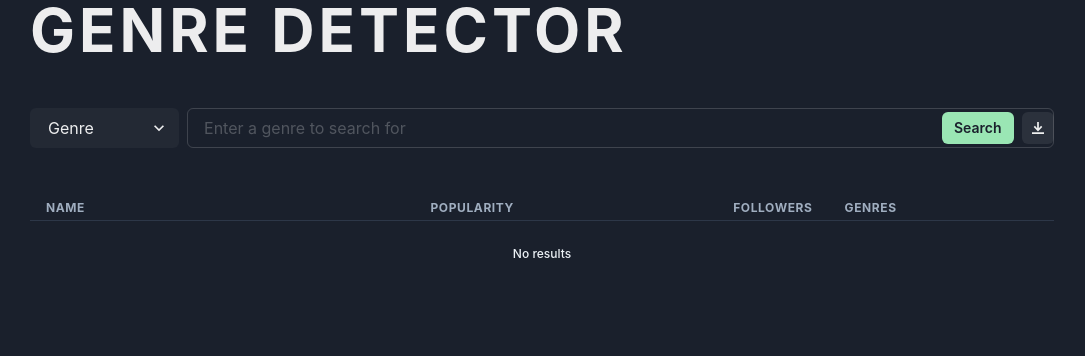
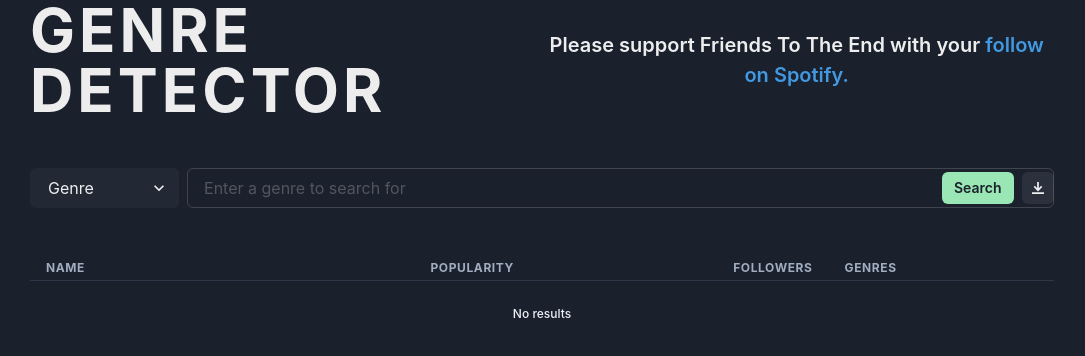
Before and after one commit to skurtz97/genredetector-client, a React (Create React App) app: page / in a window 1280 px wide. Shown: the top 356 px of the page, without its empty margins (98-1183 px from the left). Built offline with nearby package versions, Linux system fonts and the light colour scheme.

Commit message:
Added link to customer page.

```diff
--- a/src/App.js
+++ b/src/App.js
@@ -1,24 +1,24 @@
+import { DownloadIcon } from "@chakra-ui/icons";
 import {
+  Button,
+  Flex,
   Heading,
-  Button,
+  IconButton,
   Input,
   InputGroup,
   InputRightElement,
-  Flex,
   Select,
   Stack,
-  IconButton,
+  Text,
   Tooltip,
+  Link,
 } from "@chakra-ui/react";
-import { DownloadIcon } from "@chakra-ui/icons";
-import { useState, useRef } from "react";
+import axios from "axios";
+import qs from "qs";
+import { useRef, useState } from "react";
+import { CSVLink } from "react-csv";
+import "./App.css";
 import { ArtistTable } from "./ArtistTable";
-import { CSVLink } from "react-csv";
-
-import qs from "qs";
-import axios from "axios";
-
-import "./App.css";
 import { TrackTable } from "./TrackTable";
 
 function App() {
@@ -27,8 +27,6 @@ function App() {
   const [displayType, setDisplayType] = useState("genre");
   const [loading, setLoading] = useState(false);
   const [searchResults, setSearchResults] = useState([]);
-  const [tableData, setTableData] = useState([]);
-  const [tableHeaders, setTableHeaders] = useState([]);
   const csvLink = useRef();
 
   const handleChange = (event) => {
@@ -125,9 +123,21 @@ function App() {
     <div className="App">
       <Flex direction="column">
         <Stack direction="column" spacing={12} w="80%" margin="0 auto">
-          <Heading as="h1" size="3xl" textAlign="left" textTransform="uppercase" letterSpacing={4}>
-            Genre Detector
-          </Heading>
+          <Flex direction="row" justifyContent="space-between" alignItems="baseline">
+            <Heading as="h1" size="3xl" textAlign="left" textTransform="uppercase" letterSpacing={4}>
+              Genre Detector
+            </Heading>
+            <Text fontSize="xl" fontWeight="semibold">
+              Please support Friends To The End with your{" "}
+              <Link
+                textColor="blue.400"
+                _hover={{ textColor: "blue.300", textDecoration: "underline" }}
+                href="https://open.spotify.com/artist/7iSfLI1iAcghpThO7zwHjC?si=-XOa-mTmTI6JKQpz9tHwaw&nd=1"
+              >
+                follow on Spotify.
+              </Link>
+            </Text>
+          </Flex>
 
           <form onSubmit={handleSubmit}>
             <Flex direction="row">
```
